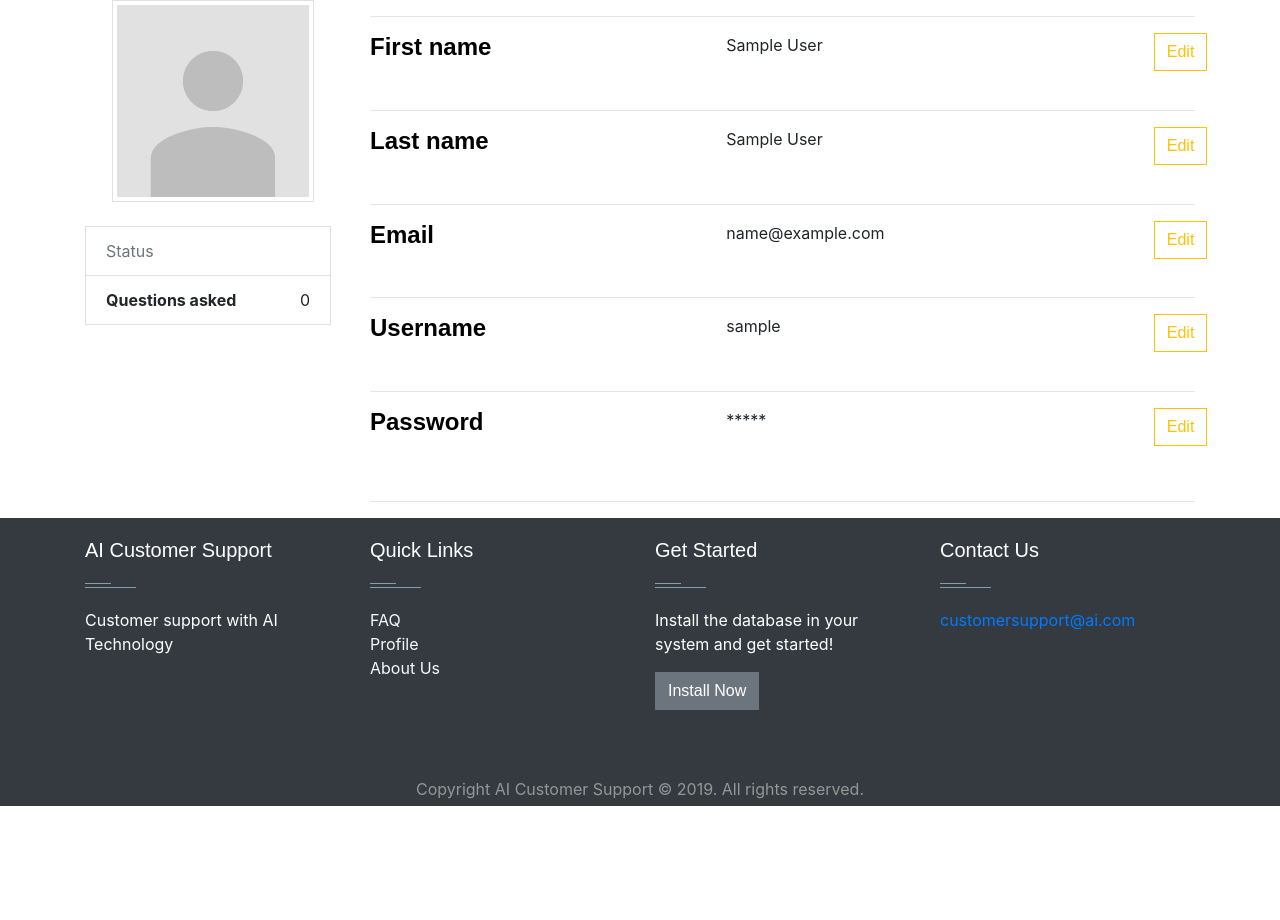
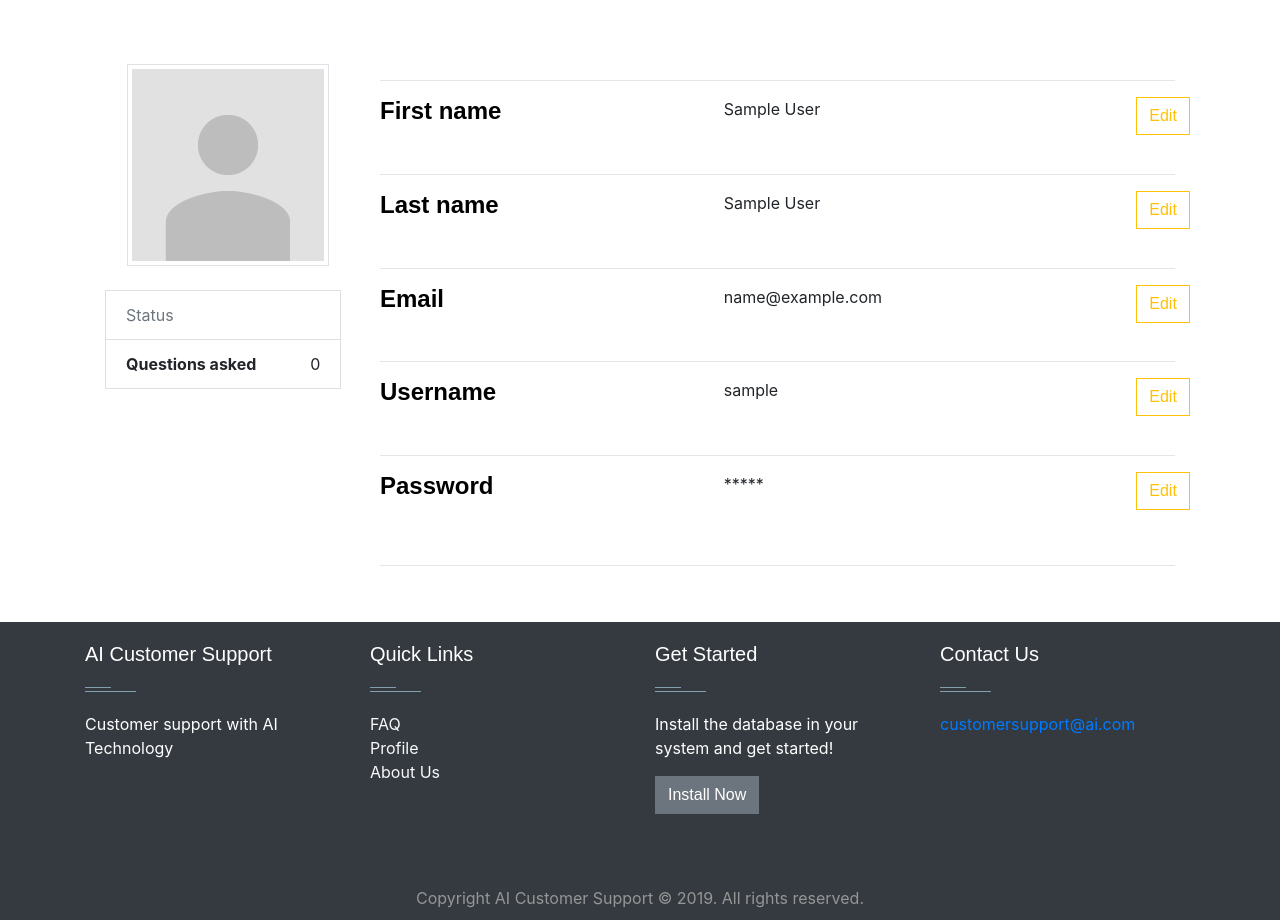
Before and after one commit to CankayaUniversity/ceng-407-408-2019-2020-AI-Customer-Support, a PHP site: page /profile.php in a window 1280 px wide. Shown: the part 54-974 px from the top of the page. Before the commit the page ends 860 px from the top, so only its background shows below. Run offline with PHP 8.4, Linux system fonts and the light colour scheme; the visitor is signed in with stand-in values (Sample User, id 1); data that the repository does not hold is empty; some libraries are stand-ins or nearby versions; some web fonts are replaced.

Commit message:
profile :: footer bug fix

```diff
--- a/css/site.css
+++ b/css/site.css
@@ -644,7 +644,7 @@ footer ul {
 
 .footer-copyright {
     background: #343a40;
-    padding: 5px 0;
+    padding: 10px 0;
 }
 
 .footer-copyright .logo {
--- a/profile.php
+++ b/profile.php
@@ -53,8 +53,9 @@ if ($count = $query -> rowCount()){
     }
 }
 
-?>
-    <div class="container bootstrap snippet">
+?><br>
+    <div class="page-container">
+        <div class="container">
             <div class="row">
                 <div class="col-md-3">
                     <div class="text-center">
@@ -233,6 +234,7 @@ if ($count = $query -> rowCount()){
                 </div>
             </div>
         </div>
+    </div>
 
 <script>
 $(document).ready(function(){
```
Lines whose indentation alone changed are shown as unchanged.
